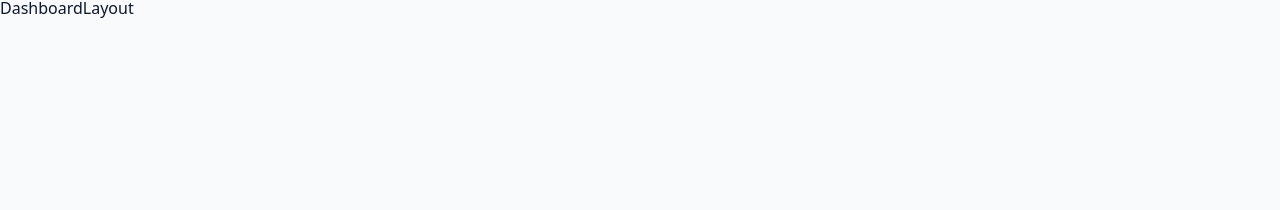
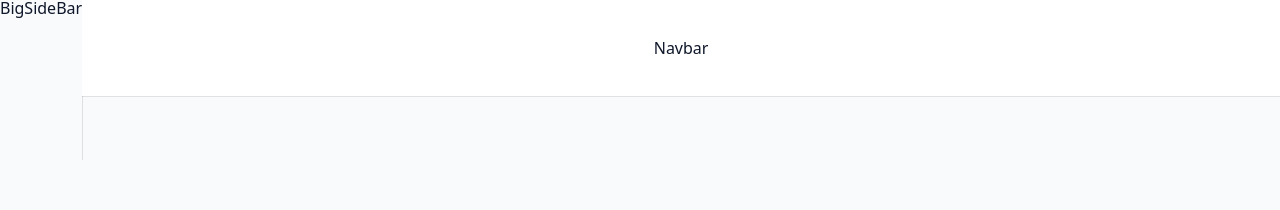
Before and after one commit to imannfazal/mern-app, a React (Vite) app: page /dashboard in a window 1280 px wide. Shown: the top 210 px of the page. Built offline with nearby package versions, Linux system fonts and the light colour scheme.

Commit message:
Update DashboardLayout.jsx

```diff
--- a/src/pages/DashboardLayout.jsx
+++ b/src/pages/DashboardLayout.jsx
@@ -1,8 +1,24 @@
 import React from 'react'
+import Wrapper from '../assets/wrappers/Dashboard';
+import BigSideBar from '../components/BigSideBar';
+import SmallSideBar from '../components/SmallSideBar';
+import { Outlet } from 'react-router-dom';
+import Navbar from '../components/Navbar';
 
 const DashboardLayout = () => {
   return (
-    <div>DashboardLayout</div>
+    <Wrapper>
+      <main className="dashboard">
+        <BigSideBar />
+        <SmallSideBar />
+        <div>
+          <Navbar />
+          <div className="dashboard-page">
+            <Outlet />
+          </div>
+        </div>
+      </main>
+    </Wrapper>
   )
 }
 
```
